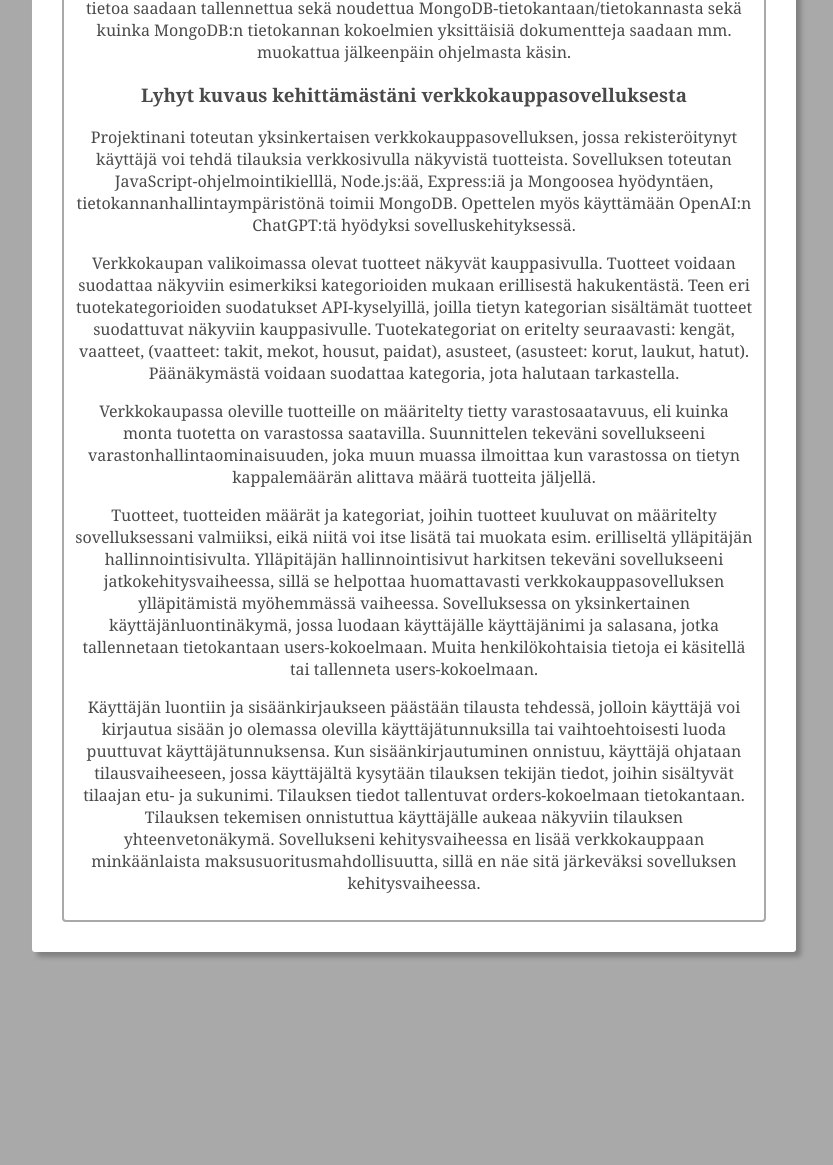
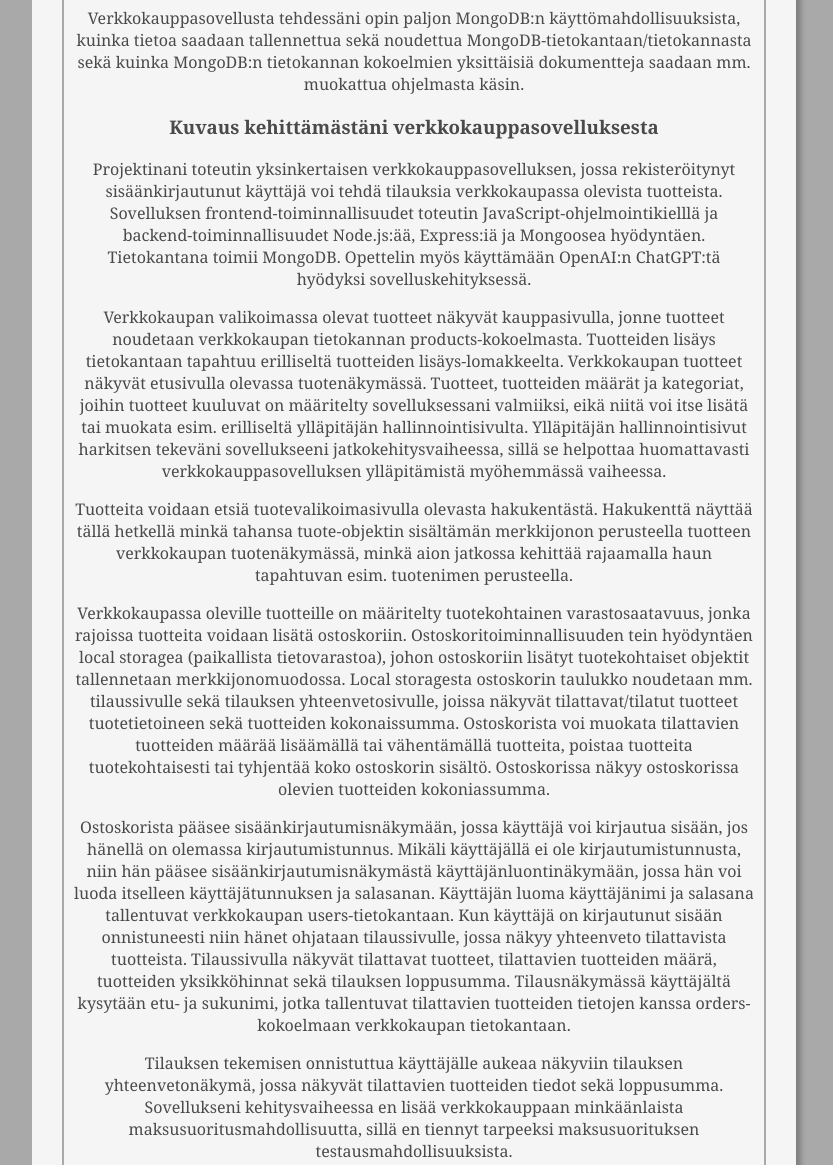
Before and after one commit to tiina18/tiina18.github.io, a plain HTML site: page projects.html in a window 1280 px wide. Shown: the part 981-2146 px from the top of the page, without its empty margins (226-1059 px from the left). Before the commit the page ends 1953 px from the top, so only its background shows below. Drawn offline with Linux system fonts and the light colour scheme.

Commit message:
Add files via upload

```diff
--- a/projects.html
+++ b/projects.html
@@ -34,14 +34,17 @@
         <div id="main-content">
 
             <div class="content">
+
                 <h2>Projektini</h2>
 
                 <div class="sub-content">
-                    <h3>Verkkokauppasovellus</h3>
+                    <a href="https://github.com/tiina18/verkkokauppasovellus">
+                        <h3>Verkkokauppasovellus</h3>
+                    </a>
 
                     <p>
                         Huhtikuussa 2023 aloin suunnittelemaan itsenäistä projektiani Ohjelmistoalan
-                        Osaajaksi-koulutuksessa.
+                        Osaaja-koulutuksessa.
                         Itsenäinen projektini oli verkkokauppasovellus, jonka oli määrä valmistua elokuun alkuun 2023
                         mennessä.
                         Ohjelmistoprojektinin kehittämisessä käytin apunani lukuisia eri lähteitä, muun muassa JAMK:in
@@ -56,13 +59,14 @@
                     <p>
                         Itsenäisen ohjelmistoprojektin rakentaminen alusta asti opetti minulle ohjelmakokonaisuuden
                         rakenteen
-                        jäsentelyä, millainen kansiorakenne ohjelmistossa on hyvä olla sekä millaiset tiedostot ovat
+                        jäsentelyä, millainen kansiorakenne ohjelmaprojektissa on hyvä olla sekä millaiset tiedostot
+                        ovat
                         tarpeellisia tai välttämättömiä ohjelman toimivuuden kannalta. Myös eri tiedostojen väliset
                         toiminnallisuudet konkretisoituivat omaa ohjelmaa kehittäessä. Opin rakentamaan ohjelmistolle
                         reitit,
                         joita ohjelma käyttää hyödyksi frontend- ja backend-toiminnallisuuksien välisessä
                         tiedonsiirrossa.
-                        Frontend sekä backend-puolen koodilliset toiminnallisuudet hahmottuivat myös mieleeni paremmin,
+                        Frontend sekä backend-puolen koodilliset toiminnallisuudet iskostuivat myös mieleeni paremmin,
                         mitkä
                         sovelluksen toiminnallisuuksista lukeutuvat backend-puolelle (erilaiset kontrollerit,
                         reitittimet
@@ -74,71 +78,67 @@
                     </p>
 
                     <p>
-                        Verkkokauppasovellusta tehdessäni opin paljon MongoDB:n käyttötarkoituksista, kuinka tietoa
+                        Verkkokauppasovellusta tehdessäni opin paljon MongoDB:n käyttömahdollisuuksista, kuinka tietoa
                         saadaan
                         tallennettua sekä noudettua MongoDB-tietokantaan/tietokannasta sekä kuinka MongoDB:n tietokannan
-                        kokoelmien yksittäisiä dokumentteja saadaan mm. muokattua jälkeenpäin ohjelmasta käsin.
+                        kokoelmien yksittäisiä dokumentteja saadaan mm. muokattua ohjelmasta käsin.
                     </p>
 
-                    <h3>Lyhyt kuvaus kehittämästäni verkkokauppasovelluksesta</h3>
+                    <h3>Kuvaus kehittämästäni verkkokauppasovelluksesta</h3>
                     <p>
-                        Projektinani toteutan yksinkertaisen verkkokauppasovelluksen, jossa rekisteröitynyt käyttäjä voi
-                        tehdä
-                        tilauksia verkkosivulla näkyvistä tuotteista. Sovelluksen toteutan
-                        JavaScript-ohjelmointikielllä,
-                        Node.js:ää, Express:iä ja Mongoosea hyödyntäen, tietokannanhallintaympäristönä toimii MongoDB.
-                        Opettelen
-                        myös käyttämään OpenAI:n ChatGPT:tä hyödyksi sovelluskehityksessä.
+                        Projektinani toteutin yksinkertaisen verkkokauppasovelluksen, jossa rekisteröitynyt
+                        sisäänkirjautunut käyttäjä voi tehdä tilauksia verkkokaupassa olevista tuotteista. Sovelluksen
+                        frontend-toiminnallisuudet toteutin JavaScript-ohjelmointikielllä ja backend-toiminnallisuudet
+                        Node.js:ää, Express:iä ja Mongoosea hyödyntäen. Tietokantana toimii MongoDB. Opettelin myös
+                        käyttämään OpenAI:n ChatGPT:tä hyödyksi sovelluskehityksessä.
                     </p>
 
                     <p>
-                        Verkkokaupan valikoimassa olevat tuotteet näkyvät kauppasivulla. Tuotteet voidaan suodattaa
-                        näkyviin
-                        esimerkiksi kategorioiden mukaan erillisestä hakukentästä. Teen eri tuotekategorioiden
-                        suodatukset
-                        API-kyselyillä, joilla tietyn kategorian sisältämät tuotteet suodattuvat näkyviin kauppasivulle.
-                        Tuotekategoriat on eritelty seuraavasti: kengät, vaatteet, (vaatteet: takit, mekot, housut,
-                        paidat),
-                        asusteet, (asusteet: korut, laukut, hatut). Päänäkymästä voidaan suodattaa kategoria, jota
-                        halutaan
-                        tarkastella.
+                        Verkkokaupan valikoimassa olevat tuotteet näkyvät kauppasivulla, jonne tuotteet noudetaan
+                        verkkokaupan tietokannan products-kokoelmasta. Tuotteiden lisäys tietokantaan tapahtuu
+                        erilliseltä tuotteiden lisäys-lomakkeelta. Verkkokaupan tuotteet näkyvät etusivulla olevassa
+                        tuotenäkymässä. Tuotteet, tuotteiden määrät ja kategoriat, joihin tuotteet kuuluvat on
+                        määritelty sovelluksessani valmiiksi, eikä niitä voi itse lisätä tai muokata esim. erilliseltä
+                        ylläpitäjän hallinnointisivulta. Ylläpitäjän hallinnointisivut harkitsen tekeväni sovellukseeni
+                        jatkokehitysvaiheessa, sillä se helpottaa huomattavasti verkkokauppasovelluksen ylläpitämistä
+                        myöhemmässä vaiheessa.
                     </p>
 
                     <p>
-                        Verkkokaupassa oleville tuotteille on määritelty tietty varastosaatavuus, eli kuinka monta
-                        tuotetta
-                        on
-                        varastossa saatavilla. Suunnittelen tekeväni sovellukseeni varastonhallintaominaisuuden, joka
-                        muun
-                        muassa ilmoittaa kun varastossa on tietyn kappalemäärän alittava määrä tuotteita jäljellä.
+                        Tuotteita voidaan etsiä tuotevalikoimasivulla olevasta hakukentästä. Hakukenttä näyttää tällä
+                        hetkellä minkä tahansa tuote-objektin sisältämän merkkijonon perusteella tuotteen verkkokaupan
+                        tuotenäkymässä, minkä aion jatkossa kehittää rajaamalla haun tapahtuvan esim. tuotenimen
+                        perusteella.
                     </p>
 
                     <p>
-                        Tuotteet, tuotteiden määrät ja kategoriat, joihin tuotteet kuuluvat on määritelty
-                        sovelluksessani
-                        valmiiksi, eikä niitä voi itse lisätä tai muokata esim. erilliseltä ylläpitäjän
-                        hallinnointisivulta.
-                        Ylläpitäjän hallinnointisivut harkitsen tekeväni sovellukseeni jatkokehitysvaiheessa, sillä se
-                        helpottaa
-                        huomattavasti verkkokauppasovelluksen ylläpitämistä myöhemmässä vaiheessa. Sovelluksessa on
-                        yksinkertainen käyttäjänluontinäkymä, jossa luodaan käyttäjälle käyttäjänimi ja salasana, jotka
-                        tallennetaan tietokantaan users-kokoelmaan. Muita henkilökohtaisia tietoja ei käsitellä tai
-                        tallenneta
-                        users-kokoelmaan.
+                        Verkkokaupassa oleville tuotteille on määritelty tuotekohtainen varastosaatavuus, jonka rajoissa
+                        tuotteita voidaan lisätä ostoskoriin. Ostoskoritoiminnallisuuden tein hyödyntäen local storagea
+                        (paikallista tietovarastoa), johon ostoskoriin lisätyt tuotekohtaiset objektit tallennetaan
+                        merkkijonomuodossa. Local storagesta ostoskorin taulukko noudetaan mm. tilaussivulle sekä
+                        tilauksen yhteenvetosivulle, joissa näkyvät tilattavat/tilatut tuotteet tuotetietoineen sekä
+                        tuotteiden kokonaissumma. Ostoskorista voi muokata tilattavien tuotteiden määrää lisäämällä tai
+                        vähentämällä tuotteita, poistaa tuotteita tuotekohtaisesti tai tyhjentää koko ostoskorin
+                        sisältö. Ostoskorissa näkyy ostoskorissa olevien tuotteiden kokoniassumma.
                     </p>
 
                     <p>
-                        Käyttäjän luontiin ja sisäänkirjaukseen päästään tilausta tehdessä, jolloin käyttäjä voi
-                        kirjautua
-                        sisään jo olemassa olevilla käyttäjätunnuksilla tai vaihtoehtoisesti luoda puuttuvat
-                        käyttäjätunnuksensa. Kun sisäänkirjautuminen onnistuu, käyttäjä ohjataan tilausvaiheeseen, jossa
-                        käyttäjältä kysytään tilauksen tekijän tiedot, joihin sisältyvät tilaajan etu- ja sukunimi.
-                        Tilauksen
-                        tiedot tallentuvat orders-kokoelmaan tietokantaan. Tilauksen tekemisen onnistuttua käyttäjälle
-                        aukeaa
-                        näkyviin tilauksen yhteenvetonäkymä. Sovellukseni kehitysvaiheessa en lisää verkkokauppaan
-                        minkäänlaista
-                        maksusuoritusmahdollisuutta, sillä en näe sitä järkeväksi sovelluksen kehitysvaiheessa.
+                        Ostoskorista pääsee sisäänkirjautumisnäkymään, jossa käyttäjä voi kirjautua sisään, jos hänellä
+                        on olemassa kirjautumistunnus. Mikäli käyttäjällä ei ole kirjautumistunnusta, niin hän pääsee
+                        sisäänkirjautumisnäkymästä käyttäjänluontinäkymään, jossa hän voi luoda itselleen
+                        käyttäjätunnuksen ja salasanan. Käyttäjän luoma käyttäjänimi ja salasana tallentuvat
+                        verkkokaupan users-tietokantaan. Kun käyttäjä on kirjautunut sisään onnistuneesti niin hänet
+                        ohjataan tilaussivulle, jossa näkyy yhteenveto tilattavista tuotteista. Tilaussivulla näkyvät
+                        tilattavat tuotteet, tilattavien tuotteiden määrä, tuotteiden yksikköhinnat sekä tilauksen
+                        loppusumma. Tilausnäkymässä käyttäjältä kysytään etu- ja sukunimi, jotka tallentuvat tilattavien
+                        tuotteiden tietojen kanssa orders-kokoelmaan verkkokaupan tietokantaan.
+                    </p>
+
+                    <p>
+                        Tilauksen tekemisen onnistuttua käyttäjälle aukeaa näkyviin tilauksen yhteenvetonäkymä, jossa
+                        näkyvät tilattavien tuotteiden tiedot sekä loppusumma. Sovellukseni kehitysvaiheessa en lisää
+                        verkkokauppaan minkäänlaista maksusuoritusmahdollisuutta, sillä en tiennyt tarpeeksi
+                        maksusuorituksen testausmahdollisuuksista.
                     </p>
                 </div>
 
--- a/style.css
+++ b/style.css
@@ -21,7 +21,7 @@ nav {
     max-width: 60%;
     list-style-type: none;
     font-family: Georgia, 'Times New Roman', Times, serif;
-    box-shadow: 5px 5px 5px grey;
+    box-shadow: 5px 5px 5px gray;
     border-radius: 3px;
 }
 
@@ -100,7 +100,7 @@ h2 {
     padding: 10px;
     max-width: 60%;
     overflow: auto;
-    background-color: white;
+    background-color: whitesmoke;
     box-shadow: 5px 5px 5px grey;
     border-radius: 3px;
 }
@@ -115,7 +115,7 @@ h2 {
 .content {
     margin: 10px;
     padding: 10px;
-    background-color: white;
+    background-color: whitesmoke;
     border-radius: 4px;
 }
 
@@ -125,7 +125,7 @@ h2 {
     padding: 10px;
     border: 2px solid darkgray;
     border-radius: 4px;
-    background-color: white;
+    background-color: whitesmoke;
 }
 
 .sub-content-education {
```
